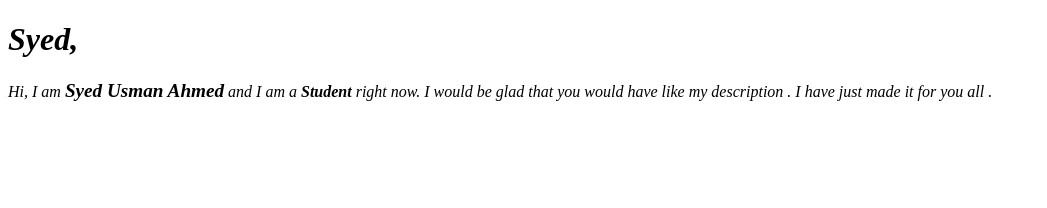
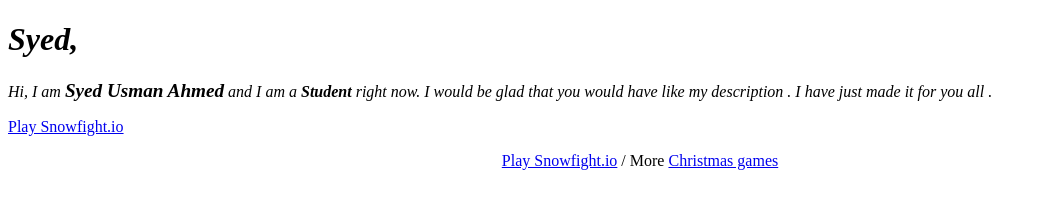
Before and after one commit to usmansyed556/usmansyed556.github.io, a plain HTML site: page index.html in a window 1280 px wide. Shown: the whole page, without its empty margins (0-1047 px from the left). Drawn offline with Linux system fonts and the light colour scheme; a script that the page names is missing.

Commit message:
Update index.html

```diff
--- a/index.html
+++ b/index.html
@@ -6,5 +6,11 @@
   </head>
 <body>
  <i> <p> Hi, I am <big><b><i>Syed Usman Ahmed</i></b></big> and I am a <b><i>Student</i></b> right now. I would be glad that you would have like my <i>description</i> . I have just made it for you all .</p></i>
-</body>
+<!-- Place this code where you'd like the game to appear -->
+<div class="miniclip-game-embed" data-game-name="snowfight-io" data-theme="0" data-width="1024" data-height="683" data-language="en"><a href="http://www.miniclip.com/games/snowfight-io/">Play Snowfight.io</a></div>
+<p style="text-align:center;"><a href="http://www.miniclip.com/games/snowfight-io/" target="_blank">Play Snowfight.io</a> / More <a href="http://www.miniclip.com/games/genre-1003/" target="_blank">Christmas games</a></p>
+
+<!-- Insert this code before your </body> tag -->
+<script src="//static.miniclipcdn.com/js/game-embed.js"></script>
+  </body>
 </html>
```
